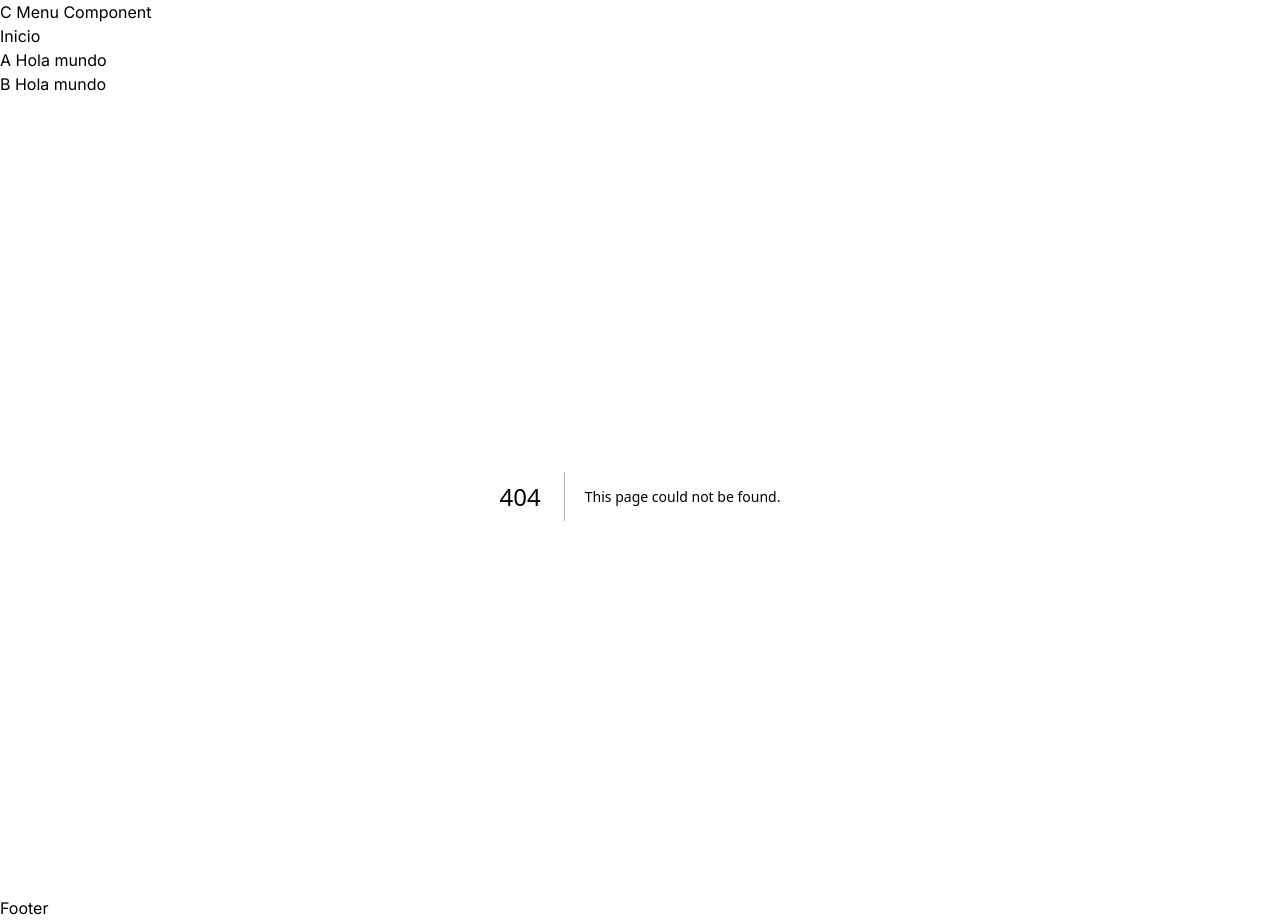
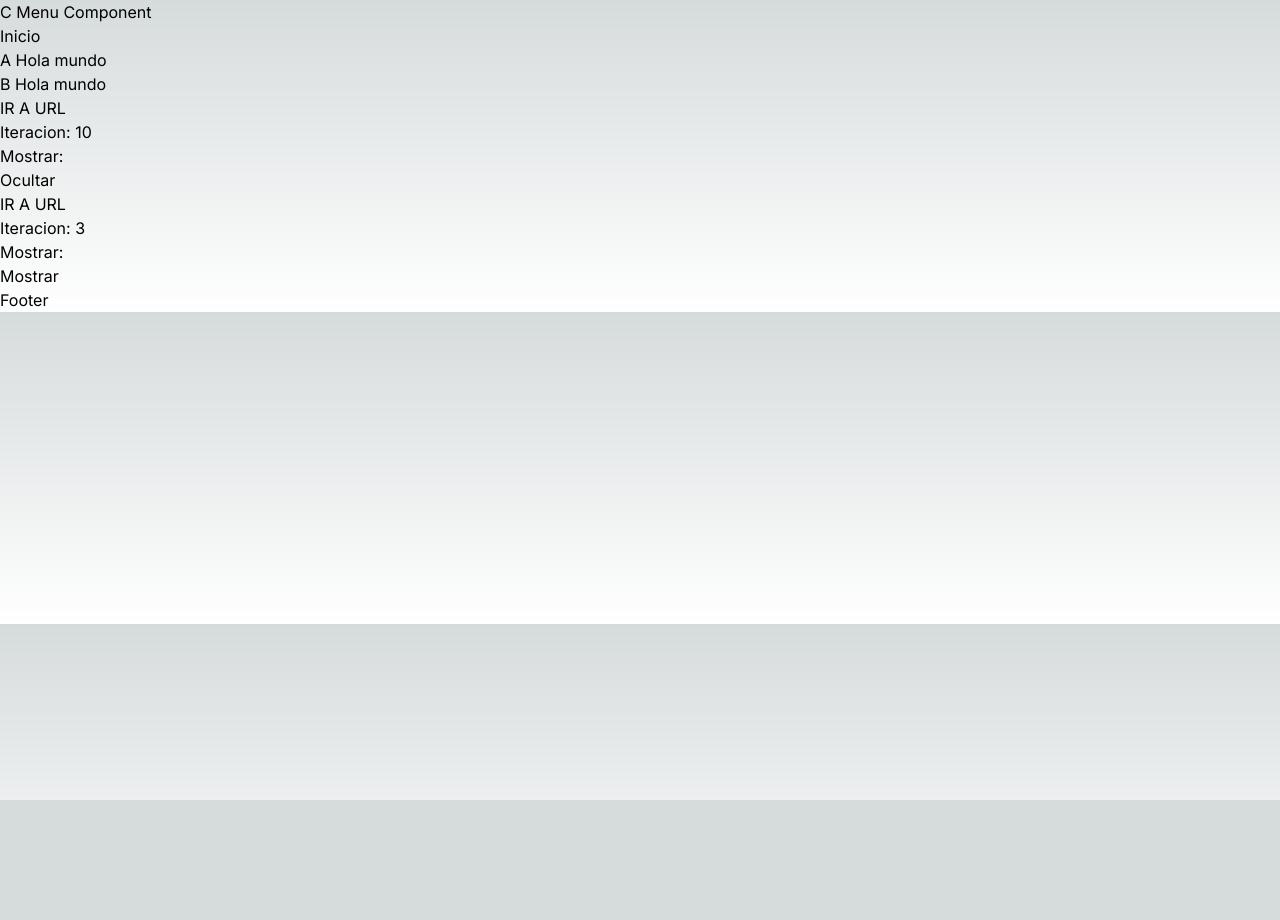
Before and after one commit to 2023-a-web-avanzada/ojeda-quiroz-kelvin-jose-ad, a Next.js app in the folder 03-react/my-app/: page /c_componentes in a window 1280 px wide. Before the commit this address had no page. After the commit the page ends 800 px from the top, so only its background shows below. Built offline with nearby package versions, Linux system fonts and the light colour scheme.

Commit message:
Add: Functions with components

```diff
--- /dev/null
+++ b/03-react/my-app/app/c_componentes/CComponente.tsx
@@ -0,0 +1,26 @@
+export type PropiedadesComponente = {
+    url: string;
+    iteraciones: number;
+    mostrar?:boolean;
+}
+
+export default function CComponente(
+    props: PropiedadesComponente
+){
+    const {url, iteraciones, mostrar} = props
+    const contenidoAdicional = ()=>{
+        if(mostrar){
+            return <p>Mostrar</p>
+        }
+        return <p>Ocultar</p>
+    }
+    return(
+        <>
+            <a href={url} target="_blank">IR A URL</a>
+            <p>Iteracion: {iteraciones}</p>
+            <p>Mostrar: {mostrar}</p>
+            {contenidoAdicional()}
+            {/*{mostrar ?<p>Mostrar con if contraido</p>:<p>Ocultar con if contraido</p>}*/}
+        </>
+    )
+}
--- /dev/null
+++ b/03-react/my-app/app/c_componentes/page.tsx
@@ -0,0 +1,12 @@
+'use client'
+import CComponente from "@/app/c_componentes/CComponente";
+
+export default function page(){
+    return(
+        <>
+            <CComponente url={"https://www.google.com"} iteraciones={10} mostrar={false}/>
+            <CComponente url={'https://www.bing.com'} iteraciones={3} mostrar={true}/>
+        </>
+
+    )
+}
--- a/03-react/my-app/app/componentes/DEstilosEjemplo.tsx
+++ b/03-react/my-app/app/componentes/DEstilosEjemplo.tsx
@@ -1,5 +1,8 @@
+'use client'
 import {css} from '@emotion/react'
 import styled from '@emotion/styled'
+import cStyles from './c_estilos.module.css'
+
 
 const pinkStyle = css`
   color: hotpink;
@@ -13,6 +16,11 @@
   font-size: 10px;
 `
 export default function DEstilosEjemplo() {
+    const misEstilos ={
+        color: '#fff',
+        backgroundColor: 'back',
+        borderBottom: '5px solid yellow'
+    }
     return (
         <>
             {/*<p className={*/}
@@ -23,6 +31,15 @@
             <div className={pinkStyle as unknown as string}>
                 Texto pink
             </div>
+            <p className={cStyles.rojo}>Clase rojo</p>
+            <p style={misEstilos}>Mis estilos</p>
+            <p style={
+                {
+                    color: 'back',
+                    backgroundColor: '#fff',
+                    borderBottom: '5px solid green'
+                }
+            }>Mis estilos en style</p>
         </>
     )
 }
--- /dev/null
+++ b/03-react/my-app/app/componentes/c_estilos.module.css
@@ -0,0 +1,4 @@
+/*c_estilos.module.css*/
+.rojo{
+    background: red;
+}
--- a/03-react/my-app/tsconfig.json
+++ b/03-react/my-app/tsconfig.json
@@ -1,5 +1,7 @@
 {
   "compilerOptions": {
+    "jsx": "react-jsx",
+    "jsxImportSource": "@emotion/react",
     "target": "es5",
     "lib": ["dom", "dom.iterable", "esnext"],
     "allowJs": true,
```
